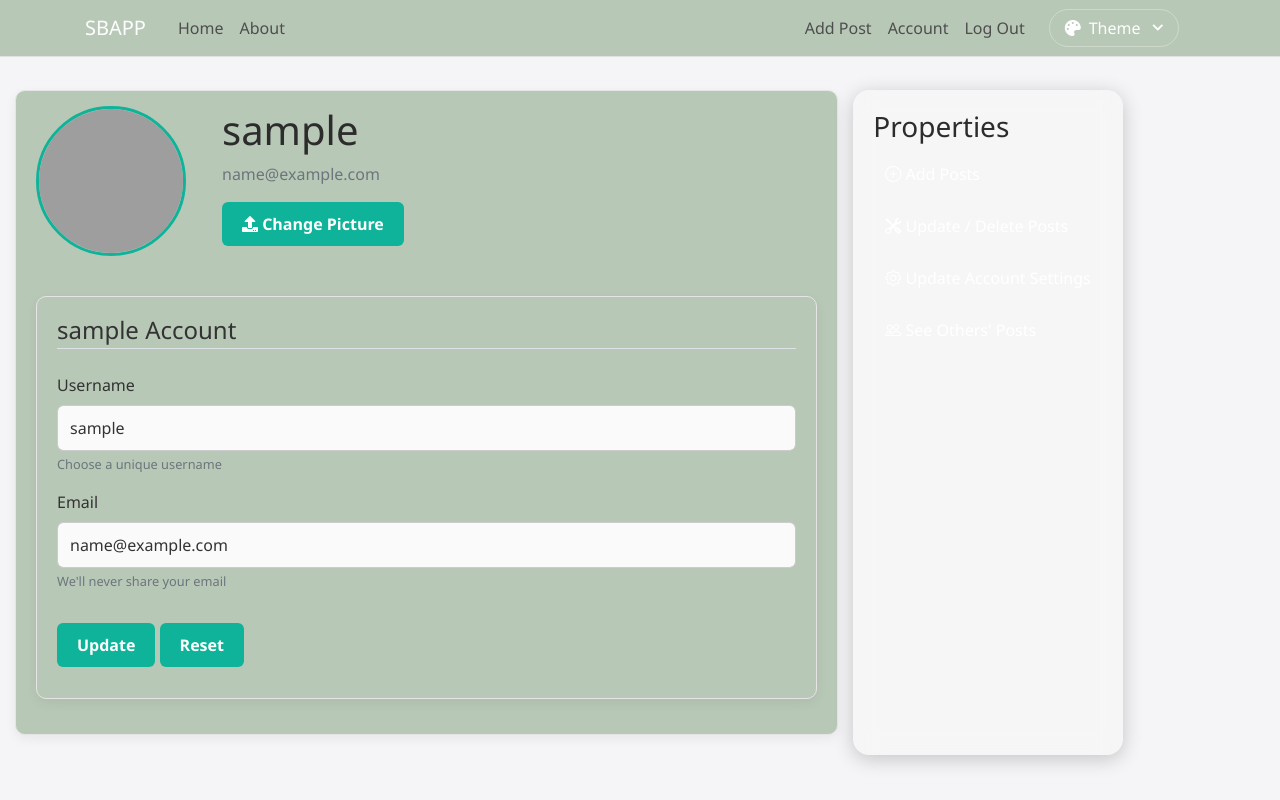
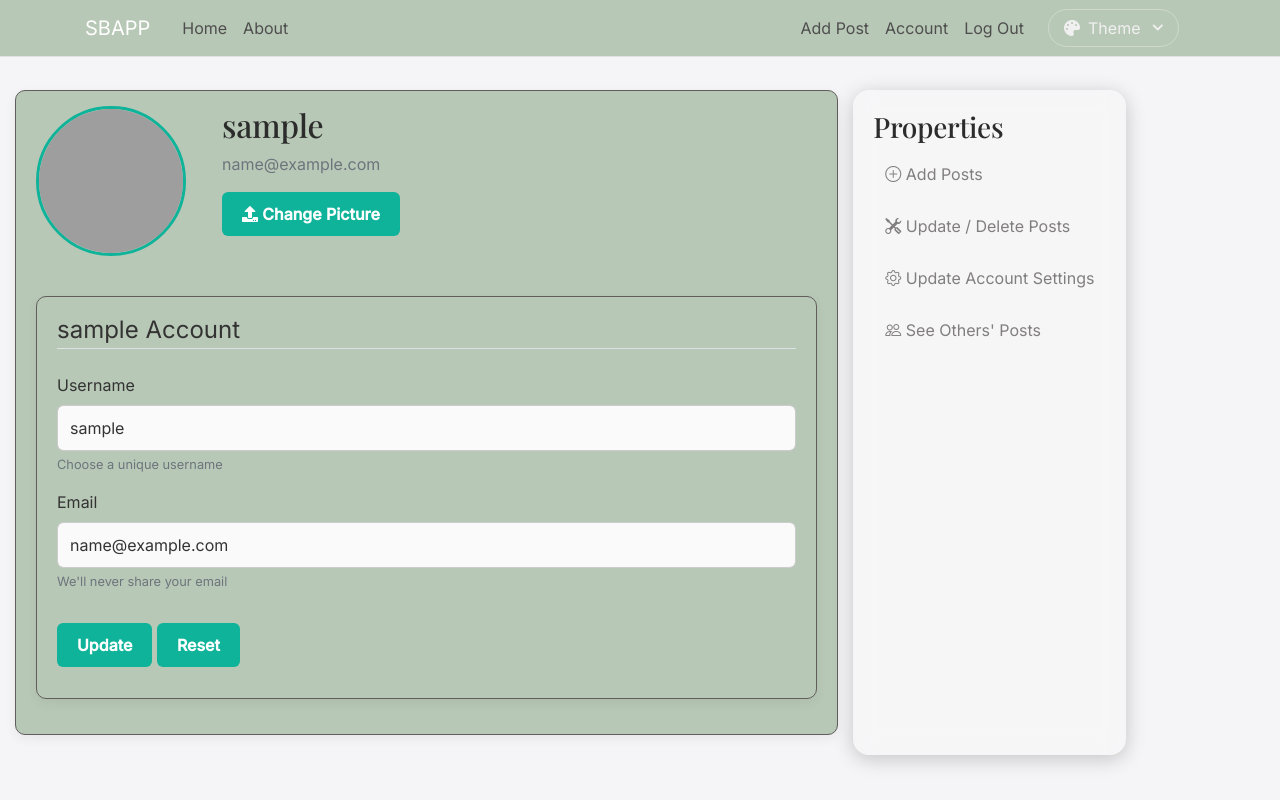
Before and after one commit to Dasis-Codes/SBapp, a Flask app: page /account in a window 1280 px wide. Run offline with Flask 3, Linux system fonts and the light colour scheme; the visitor is signed in with stand-in values (Sample User, id 1); some libraries are stand-ins or nearby versions; grey boxes are pictures that could not be loaded.

Commit message:
Initial commit

```diff
--- a/app/static/css/dark.css
+++ b/app/static/css/dark.css
@@ -146,7 +146,24 @@ object-fit: cover;
 border: 3px solid #0fb39a;
 }
 
-.account-heading {
-font-size: 2.5rem;
-color: #e4e4e4;
+:root {
+  --font-body: 'Inter', system-ui, sans-serif;
+  --font-heading: 'Playfair Display', serif;
 }
+
+body {
+  font-family: var(--font-body);
+}
+
+h1, h2, h3, .post-title {
+  font-family: var(--font-heading);
+  letter-spacing: -0.01em;
+}
+.post-title {
+  font-size: 1.8rem;
+}
+
+.post-meta {
+  font-family: var(--font-body);
+  opacity: 0.8;
+}
--- a/app/static/css/design.css
+++ b/app/static/css/design.css
@@ -34,7 +34,7 @@ h1, h2, h3, h4, h5, h6 {
   background: #b8c8b6;
   color: #333333;
   padding: 15px 20px;
-  border: 1px solid #e5e5e5;
+  border: 1px solid #615d5d;
   border-radius: 10px;
   margin-bottom: 20px;
   box-shadow: 0 4px 12px rgba(0, 0, 0, 0.06);
@@ -160,7 +160,24 @@ a.article-title:hover {
   border: 3px solid #0fb39a;
 }
 
-.account-heading {
-  font-size: 2.5rem;
-  color: #2c2c2c;
+:root {
+  --font-body: 'Inter', system-ui, sans-serif;
+  --font-heading: 'Playfair Display', serif;
 }
+
+body {
+  font-family: var(--font-body);
+}
+
+h1, h2, h3, .post-title {
+  font-family: var(--font-heading);
+  letter-spacing: -0.01em;
+}
+.post-title {
+  font-size: 1.8rem;
+}
+
+.post-meta {
+  font-family: var(--font-body);
+  opacity: 0.8;
+}
--- a/app/templates/layout.html
+++ b/app/templates/layout.html
@@ -10,11 +10,16 @@
     <!-- Font Awesome for icons -->
     <link rel="stylesheet" href="https://cdnjs.cloudflare.com/ajax/libs/font-awesome/5.15.4/css/all.min.css">
     <link rel="stylesheet" href="https://cdn.jsdelivr.net/npm/bootstrap-icons@1.11.1/font/bootstrap-icons.css">
+    <link rel="preconnect" href="https://fonts.googleapis.com">
+    <link rel="preconnect" href="https://fonts.gstatic.com" crossorigin>
+    <link href="https://fonts.googleapis.com/css2?family=Playfair+Display:wght@500;600;700&family=Inter:wght@300;400;500&display=swap" rel="stylesheet">
 
 
     <!-- Your custom CSS file -->
     <link id="light-theme" rel="stylesheet" type="text/css" href="{{ url_for('static', filename='css/design.css') }}">
     <link id="dark-theme" rel="stylesheet" type="text/css" href="{{ url_for('static', filename='css/dark.css') }}" disabled>
+
+
 
     {% if title %}
         <title>APP - {{ title }}</title>
@@ -32,7 +37,7 @@
         background: transparent;
         border: 1px solid rgba(255,255,255,0.3);
         border-radius: 20px;
-        color: white;
+        color: rgb(240, 240, 240);
         padding: 6px 15px;
         display: flex;
         align-items: center;
@@ -41,7 +46,7 @@
       }
 
       .theme-toggle-btn:hover {
-        background: rgba(255,255,255,0.1);
+        background: whitesmoke;
         border-color: rgba(255,255,255,0.5);
       }
 
@@ -51,7 +56,7 @@
         right: 0;
         background: white;
         border-radius: 10px;
-        box-shadow: 0 8px 25px rgba(0,0,0,0.15);
+        box-shadow: 0 8px 25px rgba(209, 207, 207, 0.15);
         padding: 10px 0;
         min-width: 180px;
         opacity: 0;
@@ -146,11 +151,11 @@
       }
       .glass-sidebar a {
         text-decoration: none;
-        color: #fff;
+        color: #817e7e;
       }
 
       .glass-sidebar a:hover {
-        color: #e3e3e3;
+        color: #7c7a7a;
       }
 
     </style>
```
Also changed, not shown: app/static/pics/22a9f8575a6fc3c5.png (added), app/static/pics/41a22efc0756f8c5.jpg (added), app/static/pics/4a4c6267eac11452.jpg (added), app/static/pics/781c8719040a5bc2.jpg (added), app/static/pics/94cd24bae5a64fce.jpg (added), app/static/pics/a12a9838312775c5.jpg (added), app/static/pics/ac382a292af78369.png (added), instance/site.db.
